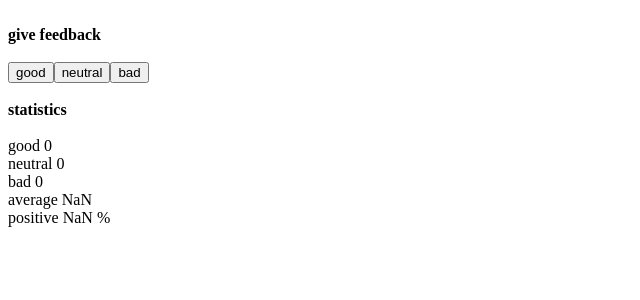
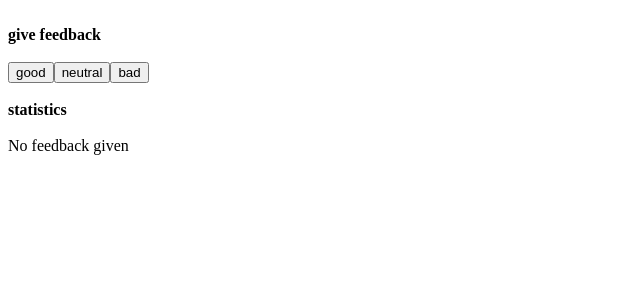
Before and after one commit to MosesBro/fullstackopen_submission, a React (Create React App) app in the folder part1/: page / in a window 1280 px wide. Shown: the top 300 px of the page, without its empty margins (0-640 px from the left). Built offline with nearby package versions, Linux system fonts and the light colour scheme.

Commit message:
Finished exercise 1.9

```diff
--- a/part1/src/Statistics.js
+++ b/part1/src/Statistics.js
@@ -1,4 +1,9 @@
 const Statistics = ({value}) => {
+  if ((value.good + value.neutral + value.bad) === 0) {
+    return(
+      <div>No feedback given</div>
+    )
+  }
   return(
     <div>
       good {value.good}<br />
@@ -8,6 +13,6 @@ const Statistics = ({value}) => {
       positive {(value.good) / (value.good + value.neutral + value.bad) * 100} %
   </div>
   )
-  }
+}
 
 export default Statistics
```
